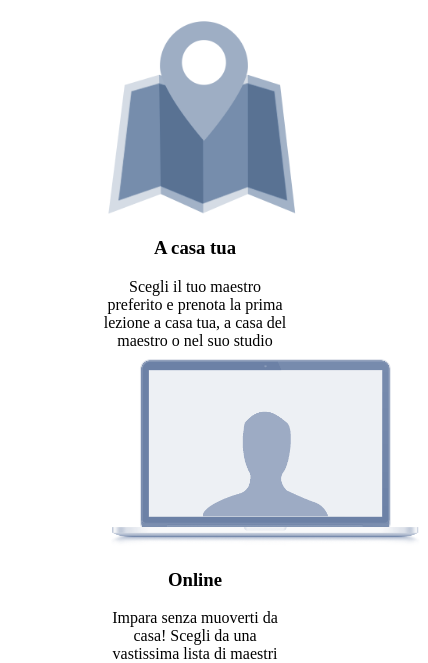
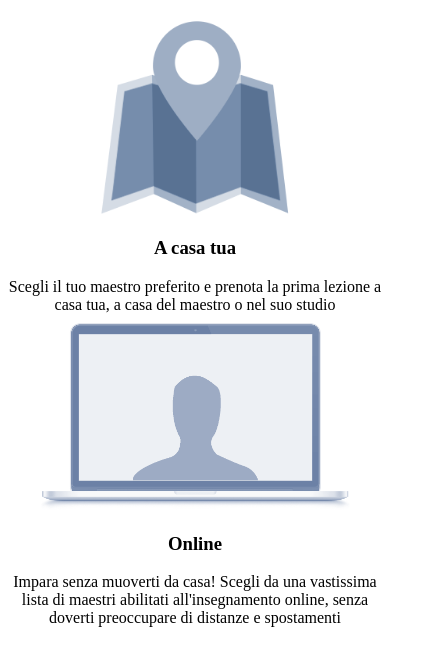
Before and after one commit to renzocarara/html-css-resp-wannabe, a plain HTML site: page 12bool/index.html in a window 390 px wide. Shown: the part 140-803 px from the top of the page, 428 px wide, since content can reach past the window. Drawn offline with Linux system fonts and the light colour scheme.

Commit message:
semplificato usando classe senza offset

```diff
--- a/12bool/index.html
+++ b/12bool/index.html
@@ -13,12 +13,14 @@
     <div id="lezioni" class="container">
         <div class="row">
             <h1>Lezioni dove vuoi tu</h1>
-            <div class="col-lg-6 col-sm-6 offset-sm-3">
+            <div class="col-lg-6 col-sm-12">
+                <!-- <div class="col-lg-6 col-sm-6 offset-sm-3"> -->
                 <img src="img/icon/maps.png" alt="">
                 <h3>A casa tua</h3>
                 Scegli il tuo maestro preferito e prenota la prima lezione a casa tua, a casa del maestro o nel suo studio
             </div>
-            <div class="col-lg-6 col-sm-6 offset-sm-3">
+            <div class="col-lg-6 col-sm-12">
+                <!-- <div class="col-lg-6 col-sm-6 offset-sm-3"> -->
                 <img src="img/icon/screen.png" alt="">
                 <h3>Online</h3>
                 Impara senza muoverti da casa! Scegli da una vastissima lista di maestri abilitati all'insegnamento online, senza doverti preoccupare di distanze e spostamenti
```
